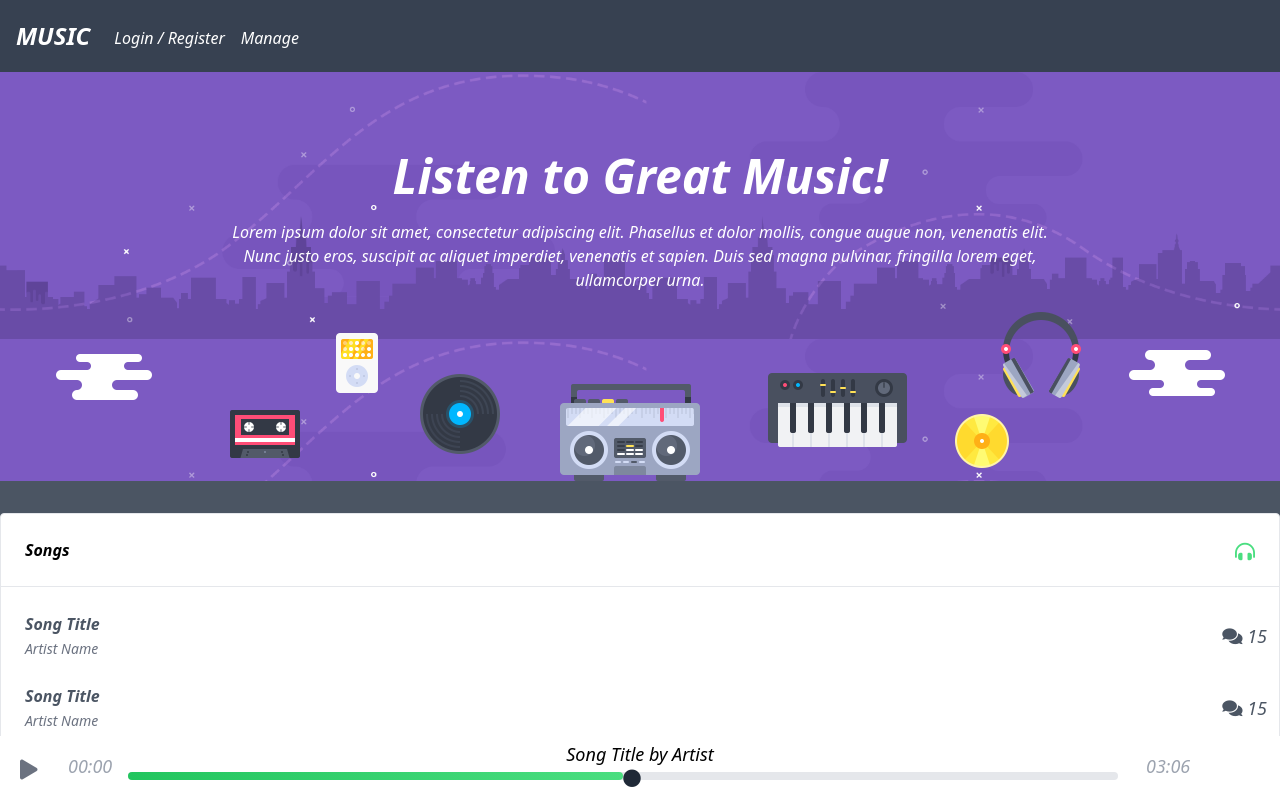
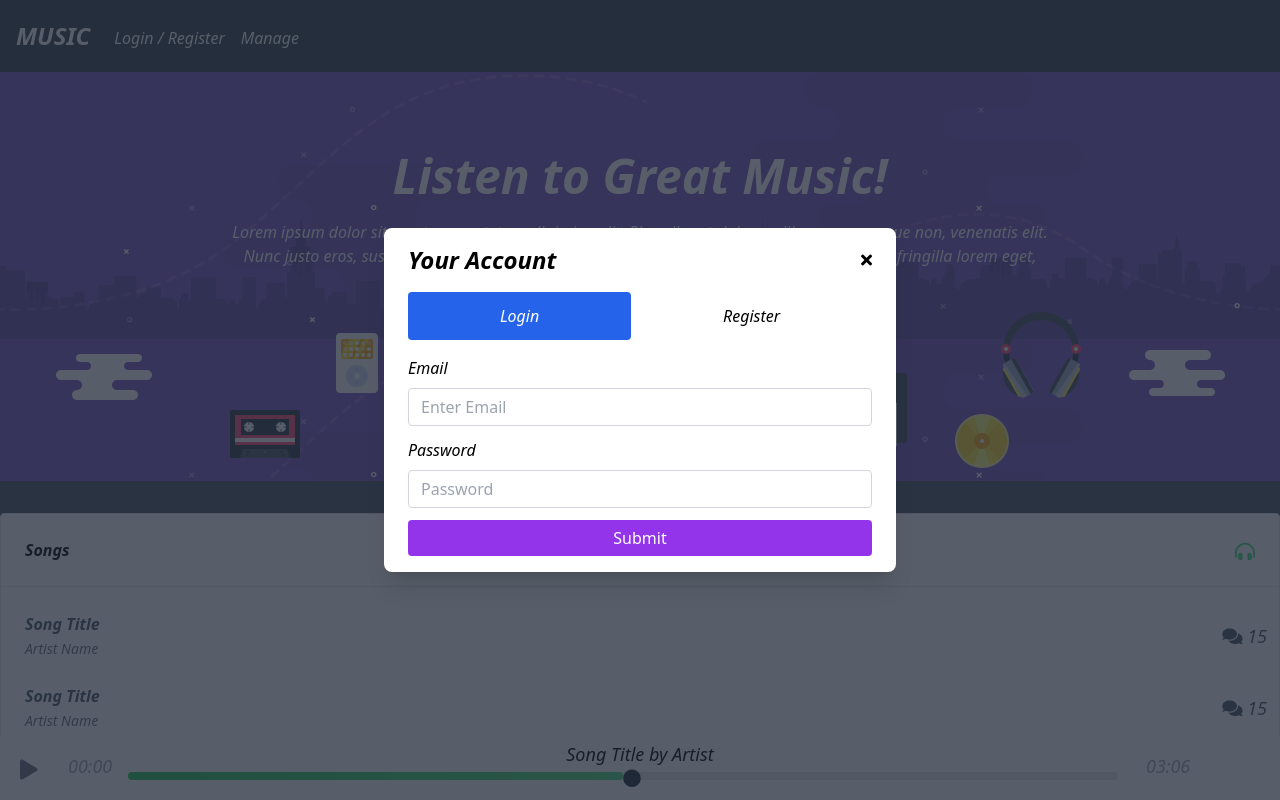
Before and after one commit to giangarof98/musicPlayer, a Vue app: page / in a window 1280 px wide. Both pictures are taken after a click on the link "Login / Register". Shown: the top 800 px of the page. Built offline with nearby package versions, Linux system fonts and the light colour scheme.

Commit message:
added login/register toggle

```diff
--- a/package.json
+++ b/package.json
@@ -9,7 +9,9 @@
   },
   "dependencies": {
     "core-js": "^3.6.5",
-    "vue": "^3.0.0"
+    "vue": "^3.0.0",
+    "vue-router": "^4.0.12",
+    "vuex": "^4.0.2"
   },
   "devDependencies": {
     "@vue/cli-plugin-babel": "~4.5.0",
--- a/src/App.vue
+++ b/src/App.vue
@@ -1,24 +1,5 @@
 <template>
-   <!-- Header -->
-  <header id="header" class="bg-gray-700">
-    <nav class="container mx-auto flex justify-start items-center py-5 px-4">
-      <!-- App Name -->
-      <a class="text-white font-bold uppercase text-2xl mr-4" href="#">Music</a>
-
-      <div class="flex flex-grow items-center">
-        <!-- Primary Navigation -->
-        <ul class="flex flex-row mt-1">
-          <!-- Navigation Links -->
-          <li>
-            <a class="px-2 text-white" href="#">Login / Register</a>
-          </li>
-          <li>
-            <a class="px-2 text-white" href="#">Manage</a>
-          </li>
-        </ul>
-      </div>
-    </nav>
-  </header>
+    <AppHeader />
 
   <!-- Introduction -->
   <section class="mb-8 py-20 text-white text-center relative">
@@ -403,12 +384,23 @@
       </div>
     </div>
   </div>
+
+ <AppAuth />
+
  </template>
+
 
 <script>
 
+import AppHeader from './components/Header.vue'
+import AppAuth from './components/Auth.vue'
+
+export default{
+    name:'App',
+    components: {
+      AppHeader,
+      AppAuth
+    },
+  }
+
 </script>
-
-<style>
-
-</style>
--- /dev/null
+++ b/src/components/Auth.vue
@@ -0,0 +1,165 @@
+<template>
+
+<!-- Auth Modal -->
+  <div class="fixed z-10 inset-0 overflow-y-auto" id="modal" :class="{hidden:!authModalShow}">
+    <div class="flex items-end justify-center min-h-screen pt-4 px-4 pb-20 text-center
+      sm:block sm:p-0">
+      <div class="fixed inset-0 transition-opacity">
+        <div class="absolute inset-0 bg-gray-800 opacity-75"></div>
+      </div>
+
+      <!-- This element is to trick the browser into centering the modal contents. -->
+      <span class="hidden sm:inline-block sm:align-middle sm:h-screen">&#8203;</span>
+
+      <div class="inline-block align-bottom bg-white rounded-lg text-left overflow-hidden
+        shadow-xl transform transition-all sm:my-8 sm:align-middle sm:max-w-lg sm:w-full">
+
+        <!-- Add margin if you want to see some of the overlay behind the modal-->
+        <div class="py-4 text-left px-6">
+          <!--Title-->
+          <div class="flex justify-between items-center pb-4">
+            <p class="text-2xl font-bold">Your Account</p>
+            <!-- Modal Close Button -->
+            <div class="modal-close cursor-pointer z-50" @click.prevent="toggleAuthModal">
+              <i class="fas fa-times"></i>
+            </div>
+          </div>
+
+          <!-- Tabs -->
+          <ul class="flex flex-wrap mb-4">
+            <li class="flex-auto text-center">
+              <a class="block rounded py-3 px-4 transition" @click.prevent="tag = 'login'"
+              :class="{'hover:text-white text-white bg-blue-600' : tab === 'login',
+              'hover:text-blue-600' : tab === 'register'}"
+              href="#">Login</a>
+            </li>
+            <li class="flex-auto text-center">
+              <a class="block rounded py-3 px-4 transition" @click.prevent="tab = 'register'"
+               :class="{'hover:text-white text-white bg-blue-600' : tab === 'register',
+              'hover:text-blue-600' : tab === 'login'}"
+              href="#">Register</a>
+            </li>
+          </ul>
+
+          <!-- Login Form -->
+          <form v-show="tab === 'login'">
+            <!-- Email -->
+            <div class="mb-3">
+              <label class="inline-block mb-2">Email</label>
+              <input type="email"
+                class="block w-full py-1.5 px-3 text-gray-800 border border-gray-300 transition
+                  duration-500 focus:outline-none focus:border-black rounded"
+                placeholder="Enter Email" />
+            </div>
+            <!-- Password -->
+            <div class="mb-3">
+              <label class="inline-block mb-2">Password</label>
+              <input type="password"
+                class="block w-full py-1.5 px-3 text-gray-800 border border-gray-300 transition
+                  duration-500 focus:outline-none focus:border-black rounded"
+                placeholder="Password" />
+            </div>
+            <button type="submit"
+              class="block w-full bg-purple-600 text-white py-1.5 px-3 rounded transition
+                hover:bg-purple-700">
+              Submit
+            </button>
+          </form>
+          <!-- Registration Form -->
+          <form v-show="tab === 'register'">
+            <!-- Name -->
+            <div class="mb-3">
+              <label class="inline-block mb-2">Name</label>
+              <input type="text"
+                class="block w-full py-1.5 px-3 text-gray-800 border border-gray-300 transition
+                  duration-500 focus:outline-none focus:border-black rounded"
+                placeholder="Enter Name" />
+            </div>
+            <!-- Email -->
+            <div class="mb-3">
+              <label class="inline-block mb-2">Email</label>
+              <input type="email"
+                class="block w-full py-1.5 px-3 text-gray-800 border border-gray-300 transition
+                  duration-500 focus:outline-none focus:border-black rounded"
+                placeholder="Enter Email" />
+            </div>
+            <!-- Age -->
+            <div class="mb-3">
+              <label class="inline-block mb-2">Age</label>
+              <input type="number"
+                class="block w-full py-1.5 px-3 text-gray-800 border border-gray-300 transition
+                  duration-500 focus:outline-none focus:border-black rounded" />
+            </div>
+            <!-- Password -->
+            <div class="mb-3">
+              <label class="inline-block mb-2">Password</label>
+              <input type="password"
+                class="block w-full py-1.5 px-3 text-gray-800 border border-gray-300 transition
+                  duration-500 focus:outline-none focus:border-black rounded"
+                placeholder="Password" />
+            </div>
+            <!-- Confirm Password -->
+            <div class="mb-3">
+              <label class="inline-block mb-2">Confirm Password</label>
+              <input type="password"
+                class="block w-full py-1.5 px-3 text-gray-800 border border-gray-300 transition
+                  duration-500 focus:outline-none focus:border-black rounded"
+                placeholder="Confirm Password" />
+            </div>
+            <!-- Country -->
+            <div class="mb-3">
+              <label class="inline-block mb-2">Country</label>
+              <select
+                class="block w-full py-1.5 px-3 text-gray-800 border border-gray-300 transition
+                  duration-500 focus:outline-none focus:border-black rounded">
+                <option value="USA">USA</option>
+                <option value="Mexico">Mexico</option>
+                <option value="Germany">Germany</option>
+              </select>
+            </div>
+            <!-- TOS -->
+            <div class="mb-3 pl-6">
+              <input type="checkbox" class="w-4 h-4 float-left -ml-6 mt-1 rounded" />
+              <label class="inline-block">Accept terms of service</label>
+            </div>
+            <button type="submit"
+              class="block w-full bg-purple-600 text-white py-1.5 px-3 rounded transition
+                hover:bg-purple-700">
+              Submit
+            </button>
+          </form>
+        </div>
+      </div>
+    </div>
+  </div>
+
+</template>
+
+<script>
+
+import {mapMutations, mapState} from 'vuex'
+
+export default{
+  data(){
+    return{
+      tab: 'login'
+    }
+  },
+  name:'AppAuth',
+  computed: {
+    ...mapState(['authModalShow'])
+    // authModalShow(){
+    //   return this.$store.getters.authModalShow;
+    // }
+  },
+  methods:{
+    ...mapMutations(['toggleAuthModal'])
+  }
+
+}
+
+</script>
+
+<style>
+
+</style>
--- /dev/null
+++ b/src/components/Header.vue
@@ -0,0 +1,40 @@
+<template>
+
+    <!-- Header -->
+  <header id="header" class="bg-gray-700">
+    <nav class="container mx-auto flex justify-start items-center py-5 px-4">
+      <!-- App Name -->
+      <a class="text-white font-bold uppercase text-2xl mr-4" href="#">Music</a>
+
+      <div class="flex flex-grow items-center">
+        <!-- Primary Navigation -->
+        <ul class="flex flex-row mt-1">
+          <!-- Navigation Links -->
+          <li>
+              <a class="px-2 text-white" href="#" @click.prevent="toggleAuthModal">
+                Login / Register
+              </a>
+          </li>
+          <li>
+            <a class="px-2 text-white" href="#">Manage</a>
+          </li>
+        </ul>
+      </div>
+    </nav>
+  </header>
+
+</template>
+
+ <script>
+ import {mapMutations} from 'vuex'
+
+ export default {
+     name: 'AppHeader',
+     methods:{
+       ...mapMutations(['toggleAuthModal']),
+      //  toggleAuthModal(){
+      //   this.$store.commit('toggleAuthModal')
+      //   }
+     }
+ }
+ </script>
--- a/src/main.js
+++ b/src/main.js
@@ -1,6 +1,11 @@
 import { createApp } from 'vue'
 import App from './App.vue'
+import store from './store'
+import router from './router'
 import './assets/main.css'
 import './assets/tailwind.css'
 
-createApp(App).mount('#app')
+let app = createApp(App)
+app.use(store)
+app.use(router)
+app.mount('#app')
--- /dev/null
+++ b/src/router/index.js
@@ -0,0 +1,7 @@
+const routes =[
+    {
+
+    }
+]
+
+export default routes
--- /dev/null
+++ b/src/store/index.js
@@ -0,0 +1,17 @@
+import {createStore} from 'vuex'
+
+export default createStore({
+    state:{
+        authModalShow: false
+    },
+    mutations:{
+        toggleAuthModal: (state) => {
+            state.authModalShow = !state.authModalShow
+        }
+    },
+    getters: {
+        // authModalShow: (state) => {
+        //     return state.authModalShow
+        // }
+    }
+})
```
Also changed, not shown: 1 other file (tests, documents, lock files or other folders).
